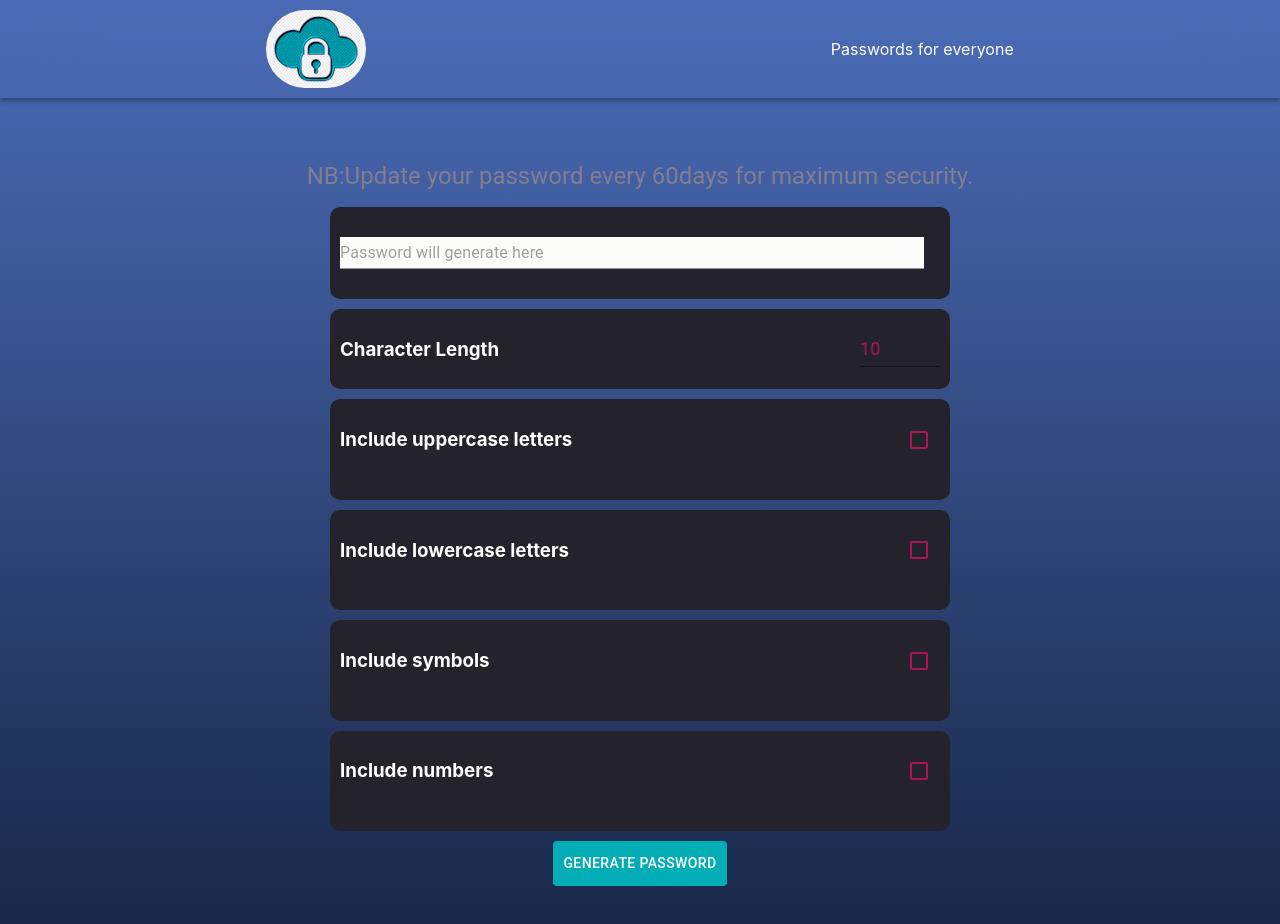
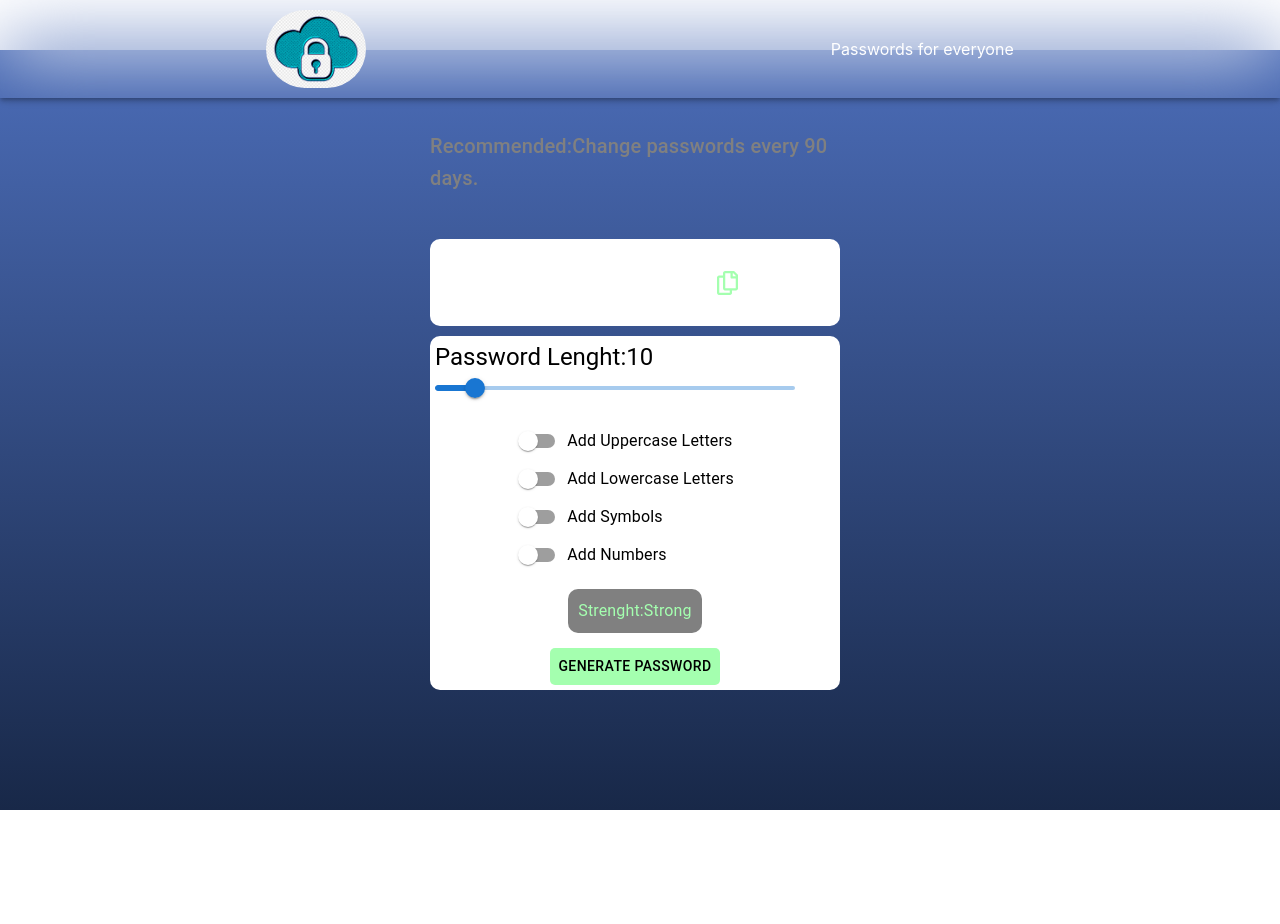
Before and after one commit to leungwoo/reactpasswordgenerator, a React (Create React App) app: page / in a window 1280 px wide. After the commit the page ends 810 px from the top, so only its background shows below. Built offline with nearby package versions, Linux system fonts and the light colour scheme; the HTML template or start-up script is replaced by a standard one.

Commit message:
Finish fix bug error

```diff
--- a/package.json
+++ b/package.json
@@ -13,6 +13,7 @@
     "react": "^18.2.0",
     "react-dom": "^18.2.0",
     "react-scripts": "5.0.1",
+    "react-toastify": "^9.0.8",
     "web-vitals": "^2.1.4"
   },
   "scripts": {
--- a/src/App.jsx
+++ b/src/App.jsx
@@ -1,317 +1,244 @@
-/* eslint-disable no-shadow */
-/* eslint-disable import/no-cycle */
-/* eslint-disable react/jsx-no-constructed-context-values */
 /* eslint-disable no-console */
-/* eslint-disable jsx-a11y/control-has-associated-label */
-import React, { useState, createContext } from 'react';
-import { Box, Button, Typography } from '@mui/material';
+/* eslint-disable no-plusplus */
+import React, { useEffect, useState } from 'react';
+import {
+  Box, Button, FormControlLabel, FormGroup, Grid, IconButton, Slider, Switch, Typography,
+} from '@mui/material';
+import { ToastContainer, toast } from 'react-toastify';
+import 'react-toastify/dist/ReactToastify.css';
 
+import Head from './Components/Head';
+import Strength from './Components/Strength';
 import {
-  CheckBox, Head, PasswordCode, PasscodeLength,
-} from './Components';
-
-export const AppContext = createContext();
+  numbers, symbols, upperCaseLetters, lowerCaseLetters,
+} from './Components/Character';
+import { CopySuccess, CopyFailed } from './Components/Message';
+import copy from './assets/Copy.png';
 
 const App = () => {
-  const [passcode, setPasscode] = useState({
-    length: 10,
-    uppercase: false,
-    lowercase: false,
-    symbols: false,
-    numbers: false,
-  });
-  const [handleText, setHandleText] = useState('');
+  const [password, setPassword] = useState('');
+  const [passwordLength, setPasswordLength] = useState(10);
+  const [hasUpperCase, setHasUpperCase] = useState(false);
+  const [hasLowerCase, setHasLowerCase] = useState(false);
+  const [hasSymbols, setHasSymbols] = useState(false);
+  const [hasNumbers, setHasNumbers] = useState(false);
 
-  // functions to handle the changes of checkbox
-  const handleChangeUpperCase = () => {
-    // console.log(passcode.uppercase);
-    setPasscode({ ...passcode, uppercase: !passcode.uppercase });
-  };
-  const handleChangeLowerCase = () => {
-    setPasscode({ ...passcode, lowercase: !passcode.lowercase });
-  };
-  const handleChangeSymbols = () => {
-    setPasscode({ ...passcode, symbols: !passcode.symbols });
-  };
-  const handleChangeNumbers = () => {
-    setPasscode({ ...passcode, numbers: !passcode.numbers });
+  const createPassword = (characterList) => {
+    let passcode = '';
+    const characterListLength = characterList.length;
+    for (let i = 0; i < passwordLength; i++) {
+      const characterIndex = Math.floor(Math.random() * characterListLength);
+      passcode += characterList.charAt(characterIndex);
+      console.log(passcode);
+    }
+    return passcode;
   };
 
-  // handle change in slider password length
-  const setPasscodeLength = (value) => {
-    console.log('here', value);
-    setPasscode({ ...passcode, length: value });
+  const notify = (message, hasError = false) => {
+    if (hasError) {
+      toast.error(message, {
+        postion: 'top-center',
+        autoClose: 2500,
+        hideProgressBar: 'false',
+        closeOnClick: 'true',
+        pauseOnHover: 'true',
+        draggable: 'true',
+        progress: undefined,
+      });
+    } else {
+      toast(message, {
+        postion: 'top-center',
+        autoClose: 2500,
+        hideProgressBar: 'false',
+        closeOnClick: 'true',
+        pauseOnHover: 'true',
+        draggable: 'true',
+        progress: undefined,
+      });
+    }
   };
 
-  // generate password function
   const generatePassword = () => {
-    // numbers
-    const numbersArray = ['1', '2', '3', '4', '5', '6', '7', '8', '9', '0'];
-    console.log(numbersArray);
-    // symbols
-    const symbolsArray = ['!', '@', '#', '$', '%', '^', '&', '*', '(', ')'];
-    console.log(symbolsArray);
-    // uppercase letters
-    const alpha = Array.from(Array(26)).map((e, i) => i + 97);
-    const lowerCaseLetter = alpha.map((x) => String.fromCharCode(x));
-    console.log(lowerCaseLetter);
-    // lowercase letters
-    const upperCaseLetter = alpha.map((x) => String.fromCharCode(x).toUpperCase());
-    console.log(upperCaseLetter);
+    if (!hasUpperCase && !hasLowerCase && !hasSymbols && !hasNumbers) {
+      notify('To generate password you must have atleast one box checked', true);
+    } else {
+      let characterList = '';
+      if (hasUpperCase) { characterList += upperCaseLetters; }
+      if (hasLowerCase) { characterList += lowerCaseLetters; }
+      if (hasSymbols) { characterList += symbols; }
+      if (hasNumbers) { characterList += numbers; }
+      setPassword(createPassword(characterList));
+      notify('Password is generated Successfully', false);
+    }
+  };
 
-    // desconstructing
-    const {
-      length, uppercase, lowercase, symbols, numbers,
-    } = setPasscode;
-    // function to generate random password
-    const generateFullPassword = (length, uppercase, lowercase, symbols, numbers) => {
-      const charactersForPassword = [
-        ...(uppercase ? upperCaseLetter : []),
-        ...(lowercase ? lowerCaseLetter : []),
-        ...(numbers ? numbersArray : []),
-        ...(symbols ? symbolsArray : []),
-      ];
-      const shuffledArray = (array) => array.sort(() => Math.random() - 0.5);
-      const shuffledArrayCharacters = shuffledArray(charactersForPassword).slice(0, length);
-      setHandleText(shuffledArrayCharacters.join(''));
-      console.log(shuffledArrayCharacters);
-      return shuffledArrayCharacters;
+  const copyToClipboard = () => {
+    navigator.clipboard.writeText(password);
   };
-    generateFullPassword(length, uppercase, lowercase, symbols, numbers);
+
+  const handleCopyPassword = () => {
+    if (password === '') {
+      notify(CopyFailed, true);
+    } else {
+      copyToClipboard(password);
+      notify(CopySuccess, false);
+    }
   };
+
+  useEffect(() => {
+
+  }, []);
 
   return (
 
     <div>
-      <AppContext.Provider value={{ handleText, setHandleText }}>
       <Head />
       <Box
         style={{
-            alignItems: 'center',
+          display: 'flex',
           justifyContent: 'center',
           background: 'linear-gradient(#4b6cb7, #182848)',
-            height: '100%',
+          height: '90vh',
           paddingLeft: '20px',
-            paddingRight: '20px',
+          paddingRight: '30px',
           paddingBottom: '40px',
+          marginTop: '50px',
         }}
       >
-          <Box style={{ paddingTop: '150px' }}>
-            <Box style={{ display: 'flex', justifyContent: 'center', margin: 'auto ' }}>
-              <Typography variant="h5" style={{ color: ' #817D92', padding: '10px' }}>
-                NB:Update your password every 60days for maximum security.
+        <Grid
+          container
+          xs={12}
+          sm={12}
+          md={5}
+          lg={4}
+          xl={4}
+          sx={{ justifyContent: 'center', marginTop: '10vh', marginBottom: '10vh' }}
+        >
+          <Typography variant="h6" style={{ color: 'grey' }}>
+            Recommended:Change passwords every 90 days.
           </Typography>
+          <Grid
+            item
+            container
+            sx={{
+              background: 'white',
+              justifyContent: 'space-around',
+              borderRadius: '10px',
+              padding: '1px',
+              alignItems: 'center',
+            }}
+          >
+            <Grid item>
+              <Typography
+                variant="h6"
+                sx={{ wordWrap: 'break-word', width: '100%' }}
+              >
+                {password}
+              </Typography>
+            </Grid>
+            <Grid item>
+              <IconButton onClick={handleCopyPassword}>
+                <img src={copy} alt="copyimg" />
+              </IconButton>
+            </Grid>
+          </Grid>
+          <Grid
+            container
+            direction="column"
+            sx={{
+              display: 'flex',
+              background: 'white',
+              justifyContent: 'space-between',
+              borderRadius: '10px',
+              padding: '5px',
+              marginTop: '10px',
+              alignItems: 'center',
+            }}
+          >
+            <Grid item container>
+              <Grid item className="slider length details" sx={{ display: 'flex', justifyContent: 'space-between' }}>
+                <Typography variant="h5">
+                  Password Lenght:
+                </Typography>
+                <Typography variant="h5">
+                  {passwordLength}
+                </Typography>
+              </Grid>
+              <Grid item className="slider" xs={12}>
+                <Slider
+                  sx={{ width: '90%' }}
+                  defaultValue={passwordLength}
+                  onChange={(e) => setPasswordLength(e.target.value)}
+                  aria-label="length"
+                  valueLabelDisplay="auto"
+                  min={8}
+                  max={26}
+                />
+              </Grid>
+            </Grid>
+            <Grid item className="checkboxform">
+              <FormGroup>
+                <FormControlLabel
+                  control={(
+                    <Switch
+                      checked={hasUpperCase}
+                      onChange={(e) => setHasUpperCase(e.target.checked)}
+                      name="hasUpperCase"
+                    />
+)}
+                  label="Add Uppercase Letters"
+                />
+                <FormControlLabel
+                  control={(
+                    <Switch
+                      checked={hasLowerCase}
+                      onChange={(e) => setHasLowerCase(e.target.checked)}
+                      name="hasLowerCase"
+                    />
+)}
+                  label="Add Lowercase Letters"
+                />
+                <FormControlLabel
+                  control={(
+                    <Switch
+                      checked={hasSymbols}
+                      onChange={(e) => setHasSymbols(e.target.checked)}
+                      name="hasSymbols"
+                    />
+)}
+                  label="Add Symbols"
+                />
+                <FormControlLabel
+                  control={(
+                    <Switch
+                      checked={hasNumbers}
+                      onChange={(e) => setHasNumbers(e.target.checked)}
+                      name="hasNumbers"
+                    />
+)}
+                  label="Add Numbers"
+                />
+              </FormGroup>
+            </Grid>
+            <Grid item className="strength" sx={{ display: 'flex' }}>
+              <Strength passwordLength={passwordLength} />
+            </Grid>
+            <Grid item>
+              <Button
+                onClick={generatePassword}
+                className="button"
+                sx={{
+                  display: 'flex', background: '#A4FFAF', color: 'black', borderRadius: '5px',
+                }}
+              >
+                Generate password
+              </Button>
+            </Grid>
+          </Grid>
+        </Grid>
+        <ToastContainer />
       </Box>
-            <PasswordCode />
-            <PasscodeLength name="Character Length" value={passcode.length} onChange={(e) => (setPasscodeLength(e.target.value))} />
-            <CheckBox name="Include uppercase letters" value={passcode.uppercase} onChange={handleChangeUpperCase} />
-            <CheckBox name="Include lowercase letters" value={passcode.lowercase} onChange={handleChangeLowerCase} />
-            <CheckBox name="Include symbols" value={passcode.symbols} onChange={handleChangeSymbols} />
-            <CheckBox name="Include numbers" value={passcode.numbers} onChange={handleChangeNumbers} />
-            <Button
-              style={{
-                padding: '10px',
-                display: 'flex',
-                justifyContent: 'center',
-                margin: 'auto',
-                background: '#02adb5',
-                color: 'white',
-              }}
-              onClick={generatePassword}
-            >
-              Generate Password
-            </Button>
-          </Box>
-        </Box>
-      </AppContext.Provider>
     </div>
-
   );
 };
-
 export default App;
-
-// import { useState } from 'react';
-// import './App.css';
-
-// import Checkbox from './components/Checkbox';
-
-// function App() {
-//   const [passwordGen, setPasswordGen] = useState({
-//     length: 5,
-//     uppercase: false,
-//     lowercase: false,
-//     numbers: false,
-//     symbols: false,
-//   });
-//   const [handelText, setHandelText] = useState('');
-//   const [copied, setCopied] = useState(false);
-
-//   const handleChangeUppercase = () => {
-//     setPasswordGen({
-//       ...passwordGen,
-//       uppercase: !passwordGen.uppercase,
-//     });
-//   };
-
-//   const handleChangeLowercase = () => {
-//     setPasswordGen({
-//       ...passwordGen,
-//       lowercase: !passwordGen.lowercase,
-//     });
-//   };
-
-//   const handleChangeNumbers = () => {
-//     setPasswordGen({
-//       ...passwordGen,
-//       numbers: !passwordGen.numbers,
-//     });
-//   };
-
-//   const handleChangeSymbols = () => {
-//     setPasswordGen({
-//       ...passwordGen,
-//       symbols: !passwordGen.symbols,
-//     });
-//   };
-
-//   const setPasswordLength = (val) => {
-//     setPasswordGen({
-//       ...passwordGen,
-//       length: val,
-//     });
-//   };
-
-//   function generatePassword() {
-//     const numbersArray = [1, 2, 3, 4, 5, 6, 7, 8, 9, 0];
-//     const symbolsArray = ['!', '@', '#', '$', '%', '^', '&', '*', '(', ')'];
-
-//     const characterCodes = Array.from(Array(26)).map((_e, i) => i + 97);
-//     const lowerCaseLetters = characterCodes.map((code) =>
-//       String.fromCharCode(code)
-//     );
-//     const upperCaseLetters = lowerCaseLetters.map((letter) =>
-//       letter.toUpperCase()
-//     );
-
-//     const { length, uppercase, lowercase, numbers, symbols } = passwordGen;
-
-//     const generateTheWord = (
-//       length,
-//       uppercase,
-//       lowercase,
-//       numbers,
-//       symbols
-//     ) => {
-//       const availableCharacters = [
-//         ...(lowercase ? lowerCaseLetters : []),
-//         ...(uppercase ? upperCaseLetters : []),
-//         ...(numbers ? numbersArray : []),
-//         ...(symbols ? symbolsArray : []),
-//       ];
-//       const shuffleArray = (array) => array.sort(() => Math.random() - 0.5);
-//       const characters = shuffleArray(availableCharacters).slice(0, length);
-//       setHandelText(characters.join(''));
-//       return characters;
-//     };
-
-//     generateTheWord(length, uppercase, lowercase, numbers, symbols);
-//   }
-
-//   return (
-//     <div className="wrapper">
-//       <div className="container wrapper-box">
-//         <h2>Password Generator</h2>
-//         <div className="password-box">
-//           <input
-//             type="text"
-//             value={handelText}
-//             placeholder=""
-//             autoComplete="off"
-//             onChange={(e) => setHandelText(e.target.value)}
-//           />
-//           <button
-//             className="copy-button"
-//             onClick={() => {
-//               if (handelText.length > 0) {
-//                 navigator.clipboard.writeText(handelText);
-//                 setCopied(true);
-//                 setInterval(() => {
-//                   setCopied(false);
-//                 }, 2000);
-//               }
-//             }}
-//           >
-//             {copied ? 'Copied!' : 'Copy text'}
-//           </button>
-//         </div>
-//         <br />
-//         <div className="word-crieteria__box">
-//           <div>
-//             <label>Password length</label>
-//           </div>
-//           <div>
-//             <input
-//               type="number"
-//               min="4"
-//               max="20"
-//               value={passwordGen.length}
-//               onChange={(e) => setPasswordLength(e.target.value)}
-//             />
-//           </div>
-//         </div>
-//         <div className="word-crieteria__box">
-//           <div>
-//             <label>Include uppercase letters</label>
-//           </div>
-//           <div>
-//             <Checkbox
-//               value={passwordGen.uppercase}
-//               onChange={handleChangeUppercase}
-//             />
-//           </div>
-//         </div>
-//         <div className="word-crieteria__box">
-//           <div>
-//             <label>Include lowercase letters</label>
-//           </div>
-//           <div>
-//             <Checkbox
-//               value={passwordGen.lowercase}
-//               onChange={handleChangeLowercase}
-//             />
-//           </div>
-//         </div>
-//         <div className="word-crieteria__box">
-//           <div>
-//             <label>Include numbers</label>
-//           </div>
-//           <div>
-//             <Checkbox
-//               value={passwordGen.numbers}
-//               onChange={handleChangeNumbers}
-//             />
-//           </div>
-//         </div>
-//         <div className="word-crieteria__box">
-//           <div>
-//             <label>Include symbols</label>
-//           </div>
-//           <div>
-//             <Checkbox
-//               value={passwordGen.symbols}
-//               onChange={handleChangeSymbols}
-//             />
-//           </div>
-//         </div>
-//         <div>
-//           <button className="generate-button" onClick={generatePassword}>
-//             Generate password
-//           </button>
-//         </div>
-//       </div>
-//     </div>
-//   );
-// }
-
-// export default App;
--- /dev/null
+++ b/src/Components/Character.jsx
@@ -0,0 +1,15 @@
+// const numbersArray = ['1', '2', '3', '4', '5', '6', '7', '8', '9', '0'];
+
+// //     // symbols
+//     const symbolsArray = ['!', '@', '#', '$', '%', '^', '&', '*', '(', ')'];
+
+// //     // lowercase letters
+//      const characterCodes = Array.from(Array(26)).map((_, i) => i + 97);
+//     const lowerCaseLetters = characterCodes.map((x) => String.fromCharCode(x));
+
+// //     // uppercase letters
+//      const upperCaseLetters = lowerCaseLetters.map((letter) => letter.toUpperCase());
+export const numbers = '0123456789';
+export const symbols = '!@#$%^&*()';
+export const upperCaseLetters = 'ABCDEFGHIJKLMNOPQRSTUVWXYZ';
+export const lowerCaseLetters = 'abcdefghijklmnopqrstuvwxyz';
--- a/src/Components/CheckBox.jsx
+++ /dev/null
@@ -1,52 +0,0 @@
-/* eslint-disable react/prop-types */
-/* eslint-disable jsx-a11y/label-has-associated-control */
-import React from 'react';
-
-import { pink } from '@mui/material/colors';
-import {
-  Box, Checkbox, useMediaQuery,
-} from '@mui/material';
-
-const CheckBox = ({ name, value, onChange }) => {
-  const isMobile = useMediaQuery('(max-width:600px)');
-
-  return (
-    <Box style={{
-      marginTop: '5px',
-      marginBottom: '10px',
-      display: 'flex',
-      alignItems: 'center',
-      justifyContent: 'center',
-    }}
-    >
-      <Box style={{
-        width: isMobile ? '350px' : '600px',
-        padding: '10px',
-        alignItems: 'center',
-        background: '#24232C',
-        color: '#fff',
-        borderRadius: '10px',
-        justifyContent: 'center',
-      }}
-      >
-        <div style={{ display: 'flex', justifyContent: 'space-between' }}>
-          <h3>{name}</h3>
-          <Checkbox
-            type="checkbox"
-            value={value}
-            onChange={onChange}
-            sx={{
-              color: pink[800],
-              '&.Mui-checked': {
-                color: pink[600],
-              },
-            }}
-          />
-        </div>
-        <br />
-      </Box>
-    </Box>
-  );
-};
-
-export default CheckBox;
--- /dev/null
+++ b/src/Components/Message.jsx
@@ -0,0 +1,2 @@
+export const CopySuccess = 'Password successfully copied to clipboard';
+export const CopyFailed = 'Sorry, nothing to copy';
--- a/src/Components/PasscodeLength.jsx
+++ /dev/null
@@ -1,50 +0,0 @@
-/* eslint-disable react/prop-types */
-import React from 'react';
-import {
-  Box, Input, useMediaQuery,
-} from '@mui/material';
-import { pink } from '@mui/material/colors';
-
-const PasscodeLength = ({ name, value, onChange }) => {
-  const isMobile = useMediaQuery('(max-width:600px)');
-  return (
-    <Box style={{
-      display: 'flex',
-      alignItems: 'center',
-      justifyContent: 'center',
-      marginTop: '5px',
-      marginBottom: '10px',
-    }}
-    >
-      <Box style={{
-        display: 'flex',
-        width: isMobile ? '350px' : '600px',
-        padding: '10px',
-        alignItems: 'center',
-        background: '#24232C',
-        color: '#fff',
-        borderRadius: '10px',
-        justifyContent: 'space-between',
-      }}
-      >
-        <Box style={{ display: 'flex' }}>
-          <h3>{name}</h3>
-        </Box>
-        <Box sx={{ display: 'flex' }}>
-          <Input
-            type="number"
-            min="4"
-            max="20"
-            value={value}
-            onChange={onChange}
-            sx={{
-              color: pink[800], fontSize: 'large', width: '80px',
-            }}
-          />
-        </Box>
-      </Box>
-    </Box>
-  );
-};
-
-export default PasscodeLength;
--- a/src/Components/Passwordcode.jsx
+++ /dev/null
@@ -1,72 +0,0 @@
-/* eslint-disable no-console */
-/* eslint-disable import/no-cycle */
-/* eslint-disable react/prop-types */
-import {
-  Box, IconButton, Input, useMediaQuery,
-} from '@mui/material';
-import React, { useState, useContext } from 'react';
-import { useTheme } from '@mui/material/styles';
-
-import { AppContext } from '../App';
-import copy from '../assets/Copy.png';
-
-const PasswordCode = () => {
-  const isMobile = useMediaQuery('(max-width:600px)');
-  const { handleText, setHandleText } = useContext(AppContext);
-  console.log('here', handleText);
-  const [copied, setCopied] = useState(false);
-  const theme = useTheme();
-  return (
-    <Box style={{
-      display: 'flex',
-      alignItems: 'center',
-      justifyContent: 'center',
-      marginTop: '5px',
-      marginBottom: '10px',
-    }}
-    >
-      <Box style={{
-        width: isMobile ? '350px' : '600px',
-        padding: '10px',
-        alignItems: 'center',
-        background: '#24232C',
-        borderRadius: '10px',
-        justifyContent: 'center',
-      }}
-      >
-        <div style={{ display: 'flex', justifyContent: 'space-between', marginTop: '20px' }}>
-          <Input
-            fullWidth
-            placeholder="Password will generate here"
-            id="fullWidth"
-            type="text"
-            value={handleText}
-            onChange={(e) => setHandleText(e.target.value)}
-            sx={{ backgroundColor: theme.palette.mode === 'light' ? '#fcfcfb' : '#2b2b2b' }}
-          />
-
-          <IconButton onClick={() => {
-            if (handleText.length > 0) {
-              navigator.clipboard.writeText(handleText);
-              setCopied(true);
-              setInterval(() => { setCopied(false); }, 2000);
-            }
-          }}
-          >
-            {copied ? (
-              <img
-                src={copy}
-                alt="copyimage"
-              />
-            ) : null}
-
-          </IconButton>
-
-        </div>
-        <br />
-      </Box>
-    </Box>
-  );
-};
-
-export default PasswordCode;
--- /dev/null
+++ b/src/Components/Strength.jsx
@@ -0,0 +1,41 @@
+/* eslint-disable react/prop-types */
+import { Grid, Typography } from '@mui/material';
+import React, { useState, useEffect } from 'react';
+
+const Strength = (props) => {
+  const { passwordLength } = props;
+  const [message, setMessage] = useState('');
+
+  useEffect(() => {
+    if (passwordLength < 10) {
+      setMessage(' Weak!');
+    } else if (passwordLength < 15) {
+      setMessage('Strong');
+    } else if (passwordLength <= 20) {
+      setMessage('Stronger');
+    } else if (passwordLength <= 26) {
+      setMessage('Vault Mode');
+    }
+  }, [passwordLength]);
+
+  return (
+    <Grid
+      container
+      item
+      sx={{
+        padding: '10px', borderRadius: '10px', background: 'grey', color: '#A4FFAF',
+      }}
+    >
+      <Grid>
+        <Typography>
+          Strenght:
+        </Typography>
+      </Grid>
+      <Typography>
+        { message}
+      </Typography>
+    </Grid>
+  );
+};
+
+export default Strength;
--- a/src/Components/index.js
+++ /dev/null
@@ -1,5 +0,0 @@
-/* eslint-disable import/no-cycle */
-export { default as CheckBox } from './CheckBox';
-export { default as Head } from './Head';
-export { default as PasscodeLength } from './PasscodeLength';
-export { default as PasswordCode } from './PasswordCode';
--- a/src/index.css
+++ b/src/index.css
@@ -1,5 +1,5 @@
 body {
-    height: 100vh;
+    height: 100%;
     margin: 0;
     font-family: -apple-system, BlinkMacSystemFont, 'Segoe UI', 'Roboto', 'Oxygen',
         'Ubuntu', 'Cantarell', 'Fira Sans', 'Droid Sans', 'Helvetica Neue',
```
Also changed, not shown: .eslintrc.js, src/App.css (added), 1 other file (tests, documents, lock files or other folders). Lines whose indentation alone changed are shown as unchanged.
